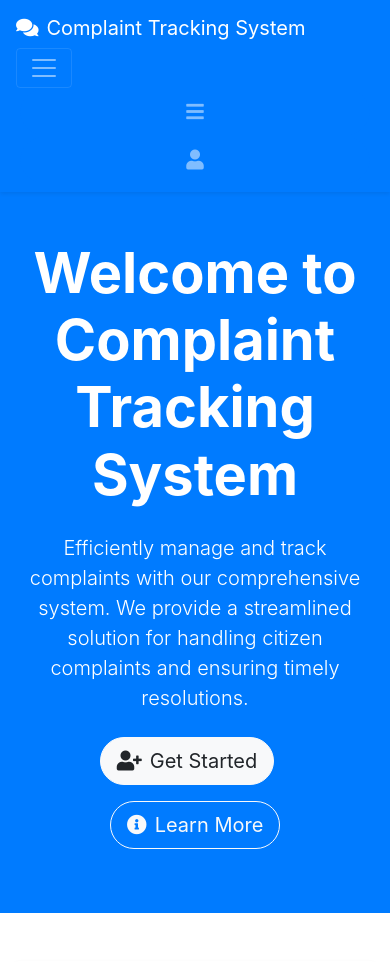
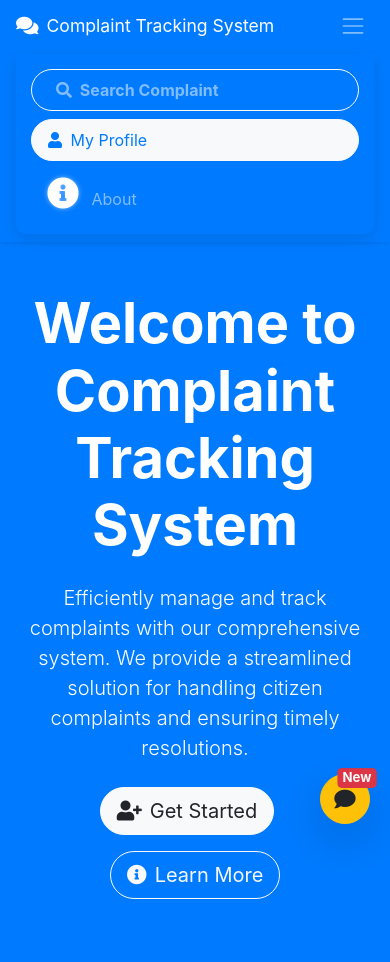
Before and after one commit to Dhaval572/Routine-Complaint-Tracking-System, a PHP site: page /index.php in a window 390 px wide, after a click that opens the changed part. Shown: the top 962 px of the page. Run offline with PHP 8.4, Linux system fonts and the light colour scheme; a user stored in the database is signed in; data comes from the database, SQL or seed files in the repository.

Commit message:
Arrange navbar items

```diff
--- a/index.php
+++ b/index.php
@@ -125,65 +125,118 @@
     </div>
   <?php endif; ?>
 
-  <nav class="navbar navbar-expand-lg navbar-dark bg-primary shadow-sm">
+  <nav class="navbar navbar-expand-lg navbar-dark bg-primary shadow-sm py-2">
     <div class="container">
       <a class="navbar-brand d-flex align-items-center" href="index.php">
         <i class="fas fa-comments mr-2"></i>
-        <span>Complaint Tracking System</span>
+        <span style="font-size: 1.1rem;">Complaint Tracking System</span>
       </a>
       <button class="navbar-toggler" type="button" data-toggle="collapse" data-target="#navbarNav">
         <span class="navbar-toggler-icon"></span>
       </button>
       <div class="collapse navbar-collapse" id="navbarNav">
+        <ul class="navbar-nav mx-auto">
+          <li class="nav-item mb-2 mb-lg-0">
+            <a class="nav-link px-4 py-2 font-weight-bold btn btn-outline-light rounded-pill" href="search_complaint.php" style="font-size: 1rem; transition: all 0.3s ease;">
+              <i class="fas fa-search mr-1"></i> Search Complaint
+            </a>
+          </li>
+        </ul>
         <ul class="navbar-nav ml-auto">
-          <li class="nav-item dropdown mx-1">
-            <a class="nav-link btn btn-primary btn-lg rounded-pill px-4" href="#" id="navbarDropdown" role="button"
-              data-toggle="dropdown" aria-haspopup="true" aria-expanded="false">
-              <i class="fas fa-bars"></i>
-            </a>
-            <div class="dropdown-menu dropdown-menu-right animate slideIn shadow-lg border-0"
-              aria-labelledby="navbarDropdown" style="min-width: 200px; border-radius: 12px; overflow: hidden;">
-              <a class="dropdown-item d-flex align-items-center py-2 px-3" href="about.php"
-                style="background: linear-gradient(to right, #e3f2fd, #ffffff); border-left: 4px solid #2196f3;">
-                <i class="fas fa-info-circle mr-2" style="color: #2196f3; font-size: 0.95rem;"></i>
-                <span class="small font-weight-bold">About</span>
-                <span class="badge badge-primary badge-pill ml-auto">New</span>
-              </a>
-
-              <a class="dropdown-item d-flex align-items-center py-2 px-3" href="feedback.php"
-                style="background: linear-gradient(to right, #fff8e1, #ffffff); border-left: 4px solid #ffc107;">
-                <i class="fas fa-star mr-2" style="color: #ffc107; font-size: 0.95rem;"></i>
-                <span class="small font-weight-bold">Feedback</span>
-              </a>
-
-              <a class="dropdown-item d-flex align-items-center py-2 px-3" href="learn_more.php"
-                style="background: linear-gradient(to right, #e8f5e9, #ffffff); border-left: 4px solid #4caf50;">
-                <i class="fas fa-book mr-2" style="color: #4caf50; font-size: 0.95rem;"></i>
-                <span class="small font-weight-bold">Learn</span>
-              </a>
-
-              <div class="dropdown-divider my-1" style="border-color: rgba(0,0,0,0.1);"></div>
-
-              <a class="dropdown-item d-flex align-items-center py-2 px-3" href="search_complaint.php"
-                style="background: linear-gradient(to right, #f3e5f5, #ffffff); border-left: 4px solid #9c27b0;">
-                <i class="fas fa-search mr-2" style="color: #9c27b0; font-size: 0.95rem;"></i>
-                <span class="small font-weight-bold">Search</span>
-                <span class="badge badge-danger badge-pill ml-auto">Hot</span>
-              </a>
-            </div>
-          </li>
           <?php if ($user_logged_in): ?>
-            <li class="nav-item mx-1">
-              <a class="nav-link btn btn-primary btn-lg rounded-pill px-4" href="#" data-toggle="modal"
+            <li class="nav-item mb-2 mb-lg-0">
+              <a class="nav-link btn btn-light text-primary rounded-pill px-3 py-2" href="#" data-toggle="modal"
                 data-target="#profileModal">
-                <i class="fas fa-user"></i>
+                <i class="fas fa-user mr-1"></i> My Profile
               </a>
             </li>
           <?php endif; ?>
+          <li class="nav-item">
+            <a class="nav-link px-3 py-2 d-inline-block" href="about.php" title="About">
+              <i class="fas fa-info-circle fa-2x" style="color: white; text-shadow: 0 0 5px rgba(255,255,255,0.5);"></i> <span class="d-inline d-lg-none ml-2">About</span>
+            </a>
+          </li>
         </ul>
       </div>
     </div>
   </nav>
+
+  <style>
+    /* Mobile navbar improvements */
+    @media (max-width: 991px) {
+      .navbar-collapse {
+        background-color: rgba(0, 123, 255, 0.95);
+        padding: 15px;
+        border-radius: 0 0 10px 10px;
+        box-shadow: 0 5px 15px rgba(0,0,0,0.1);
+        margin-top: 10px;
+      }
+
+      .navbar-nav .nav-item {
+        margin-bottom: 10px;
+      }
+
+      .navbar-nav .nav-item:last-child {
+        margin-bottom: 0;
+      }
+
+      .navbar-nav .nav-link {
+        text-align: left;
+        padding: 10px 15px;
+        border-radius: 5px;
+      }
+
+      .navbar-nav .nav-link:hover {
+        background-color: rgba(255,255,255,0.1) !important;
+      }
+
+      .navbar-toggler {
+        border: none;
+        padding: 0.25rem 0.5rem;
+        font-size: 1.1rem;
+      }
+
+      .navbar-toggler:focus {
+        outline: none;
+        box-shadow: none;
+      }
+    }
+  </style>
+
+  <!-- Enhanced Feedback button - more attractive and responsive -->
+  <div class="position-fixed" style="bottom: 30px; right: 30px; z-index: 1000;">
+    <a href="feedback.php" class="btn btn-warning rounded-circle shadow-lg p-3 d-flex align-items-center justify-content-center feedback-btn" style="width: 60px; height: 60px; transition: all 0.3s ease;" title="Provide Feedback" onmouseover="this.classList.add('pulse')" onmouseout="this.classList.remove('pulse')">
+      <i class="fas fa-comment fa-lg"></i>
+    </a>
+    <span class="badge badge-danger position-absolute" style="top: -5px; right: -5px; animation: pulse 1.5s infinite;">New</span>
+    <div class="feedback-label bg-dark text-white px-3 py-1 rounded position-absolute" style="right: 70px; top: 15px; opacity: 0; transition: opacity 0.3s ease; white-space: nowrap;">Send Feedback</div>
+  </div>
+
+  <style>
+    @keyframes pulse {
+      0% { transform: scale(1); }
+      50% { transform: scale(1.1); }
+      100% { transform: scale(1); }
+    }
+    .pulse {
+      animation: pulse 1.5s infinite;
+    }
+    .feedback-btn:hover + .feedback-label,
+    .feedback-btn:hover {
+      opacity: 1 !important;
+      transform: scale(1.1);
+    }
+    @media (max-width: 768px) {
+      .position-fixed[style*="bottom: 30px"] {
+        bottom: 20px !important;
+        right: 20px !important;
+      }
+      .feedback-btn {
+        width: 50px !important;
+        height: 50px !important;
+      }
+    }
+  </style>
 
   <div class="bg-primary text-white py-5">
     <div class="container">
```
